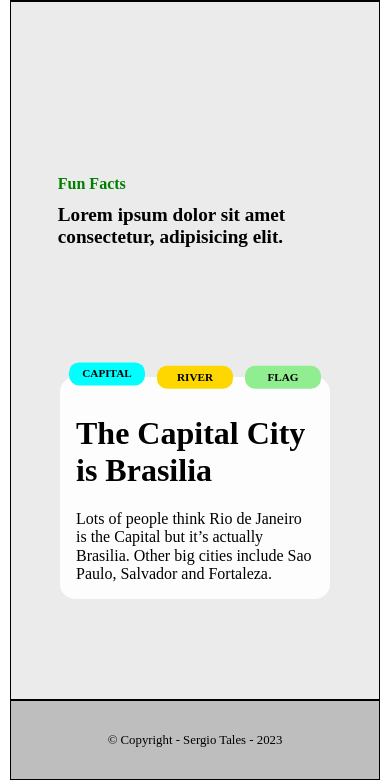
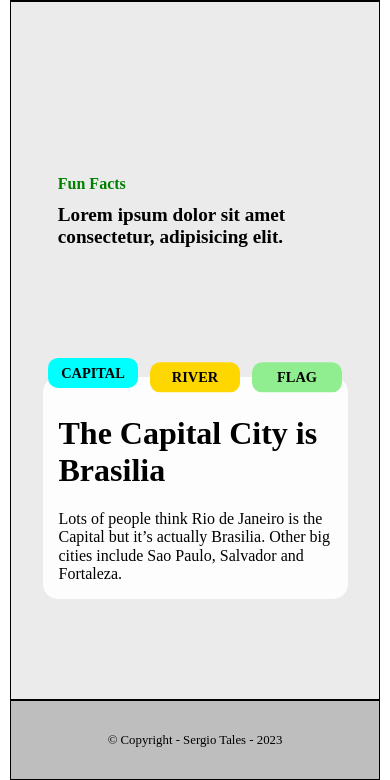
Before and after one commit to sergiotales1/br1-website, a plain HTML site: page index.html in a window 390 px wide. Shown: the part 3966-4746 px from the top of the page. Drawn offline with Linux system fonts and the light colour scheme.

Commit message:
section-3-responsive

```diff
--- a/sass/_responsive.scss
+++ b/sass/_responsive.scss
@@ -144,7 +144,7 @@
         padding: 0.8rem;
       }
       .tabbed-content {
-        width: 270px;
+        width: 305px;
         background-color: rgba($color: #fff, $alpha: 0.9);
         margin: 100px auto;
         border-radius: 15px;
@@ -157,12 +157,12 @@
         display: flex;
 
         button {
-          padding: 0.3rem 0;
+          padding: 0.4rem 0;
           border-radius: 10px;
           border: none;
-          font-size: 0.7rem;
+          font-size: 0.9rem;
           font-weight: bold;
-          width: 76px;
+          width: 90px;
           text-align: center;
           text-transform: uppercase;
           margin: 0 6px;
```
Also changed, not shown: css/main.css.
